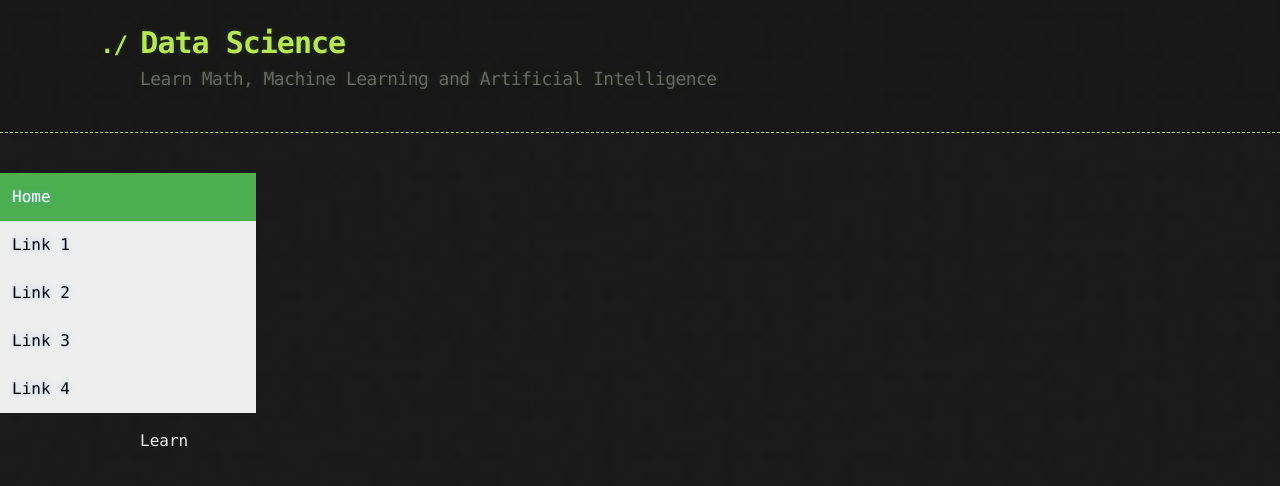
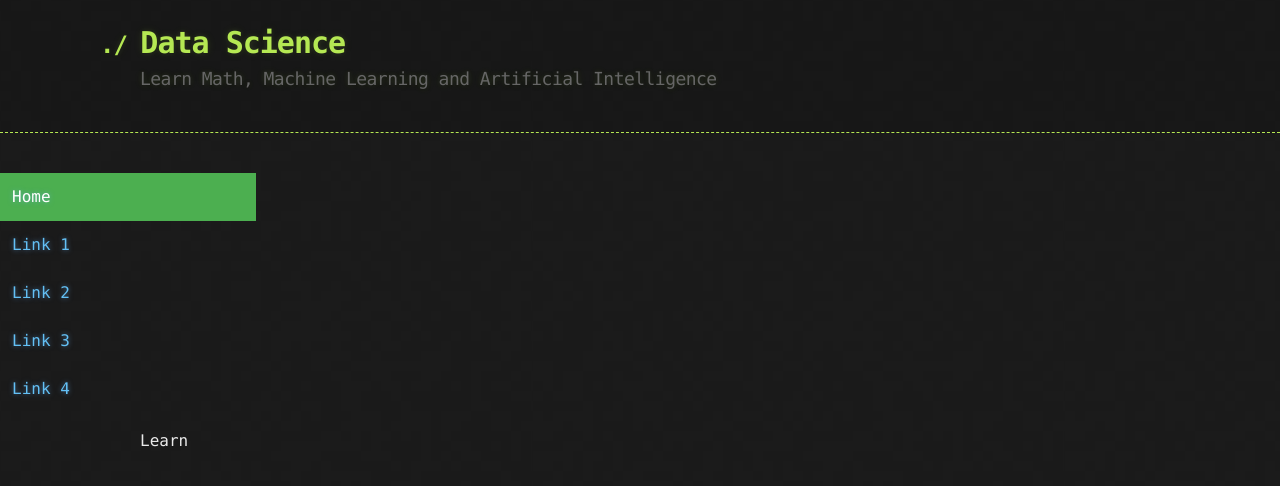
Before and after one commit to bardie/bardie.github.io, a Jekyll site: the page built from README.md, in a window 1280 px wide. Shown: the top 486 px of the page. Built offline with Jekyll 4.4.1, drawn with Linux system fonts in a browser that asks for light colours; our own code applies the rules of GitHub Pages for plain Markdown files.

Commit message:
Update jekyll-theme-hacker.scss

```diff
--- a/_sass/jekyll-theme-hacker.scss
+++ b/_sass/jekyll-theme-hacker.scss
@@ -33,12 +33,10 @@ body {
 }
 
 .vertical-menu {
-  width: 20%; /* Set a width if you like */
+  width: 20%;
 }
 
 .vertical-menu a {
-  background-color: #eee; /* Grey background color */
-  color: black; /* Black text color */
   display: block; /* Make the links appear below each other */
   padding: 12px; /* Add some padding */
   text-decoration: none; /* Remove underline from links */
```
